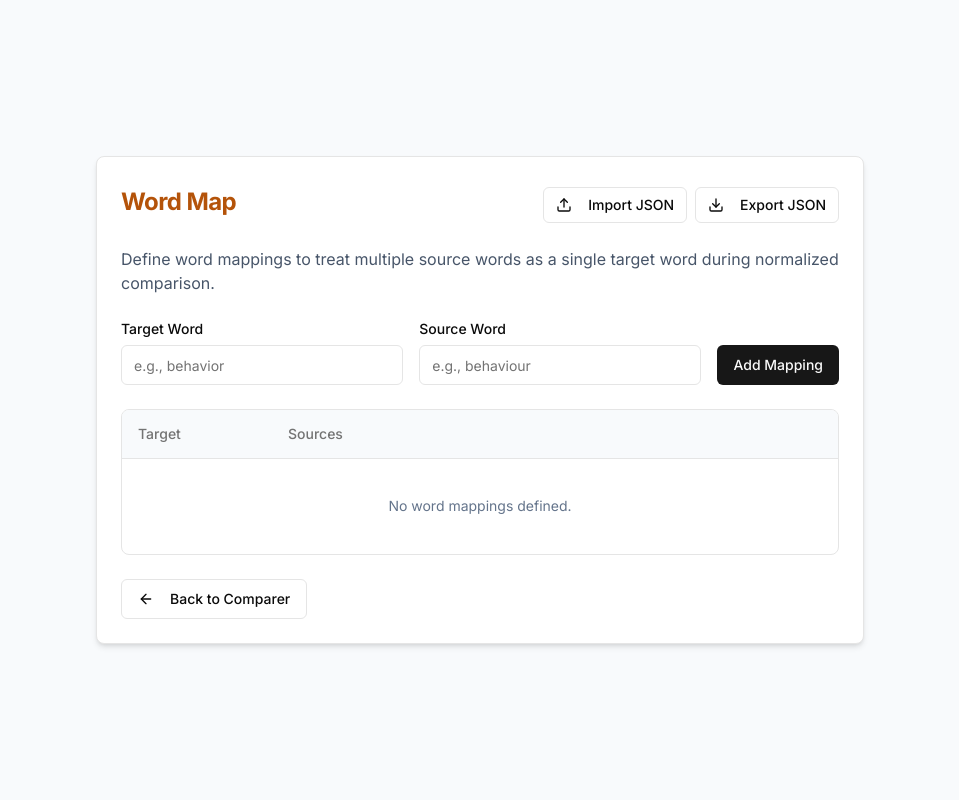
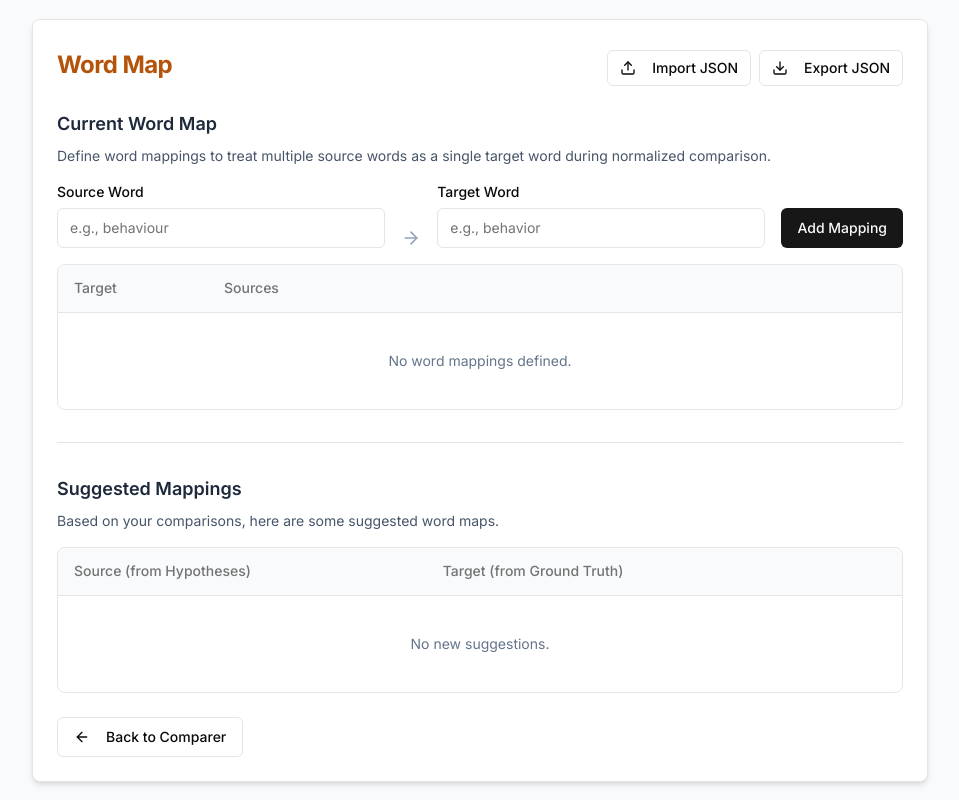
Before and after one commit to fathiyul/rabusore-diff, a Next.js app: page /wordmap in a window 1280 px wide. Shown: the whole page, without its empty margins (160-1119 px from the left). Built offline with nearby package versions, Linux system fonts and the light colour scheme; a web font is replaced by a local one.

Commit message:
feat: prioritize "Current Word Map" section on Word Map page
Move "Current Word Map" to top for better management access.

#VERCEL_SKIP

Co-authored-by: Fathiyul Fahmi <42385871+fathiyul@users.noreply.github.com>

```diff
--- a/app/page.tsx
+++ b/app/page.tsx
@@ -1,6 +1,6 @@
 "use client"
 
-import { useMemo, useState } from "react"
+import { useMemo, useState, useEffect } from "react"
 import { Card, CardHeader, CardContent, CardFooter } from "@/components/ui/card"
 import { Textarea } from "@/components/ui/textarea"
 import { Button } from "@/components/ui/button"
@@ -11,8 +11,10 @@ import {
   computeDiffHtml,
   calculateWer,
   calculateDer,
+  extractSubstitutions,
   type WerMetrics,
   type DerMetrics,
+  type Substitution,
   stripSpeakerTags,
 } from "@/lib/diff"
 import { cn } from "@/lib/utils"
@@ -23,6 +25,7 @@ import { Separator } from "@/components/ui/separator"
 import { Tooltip, TooltipContent, TooltipProvider, TooltipTrigger } from "@/components/ui/tooltip"
 import { useWordMap, type WordMap } from "@/hooks/use-word-map"
 import { usePanelState } from "@/hooks/use-panel-state"
+import { useSuggestedMaps } from "@/hooks/use-suggested-maps"
 
 const normalizeText = (text: string, applyWordMap: any, wordMap: WordMap) => {
   const mappedText = applyWordMap(text, wordMap)
@@ -58,12 +61,25 @@ export default function TranscriptionComparer() {
   const [diffMode, setDiffMode] = useState<"word" | "char">("word")
   const [isNormalized, setIsNormalized] = useState(false)
   const { wordMap, applyWordMap } = useWordMap()
+  const { setAllSuggestions } = useSuggestedMaps()
 
   const groundTruthText = panels[0].text
   const visiblePanels = panels.filter((p) => p.isVisible)
   const hiddenPanel = panels.find((p) => !p.isVisible)
   const hiddenPanelIndex = panels.findIndex((p) => !p.isVisible)
   const canHidePanel = visiblePanels.length > 2
+
+  useEffect(() => {
+    const allSubs: Substitution[] = []
+    const gtText = panels[0].text
+    panels.slice(1).forEach((panel) => {
+      if (panel.isVisible) {
+        const subs = extractSubstitutions(gtText, panel.text)
+        allSubs.push(...subs)
+      }
+    })
+    setAllSuggestions(allSubs)
+  }, [panels, setAllSuggestions])
 
   const gridColsClass =
     {
--- a/app/wordmap/page.tsx
+++ b/app/wordmap/page.tsx
@@ -1,17 +1,19 @@
 "use client"
 
 import type React from "react"
-import { useState, useRef } from "react"
+import { useState, useRef, useMemo } from "react"
 import Link from "next/link"
 import { Card, CardHeader, CardTitle, CardContent, CardFooter } from "@/components/ui/card"
 import { Button } from "@/components/ui/button"
 import { Input } from "@/components/ui/input"
 import { Table, TableHeader, TableRow, TableHead, TableBody, TableCell } from "@/components/ui/table"
-import { ArrowLeft, Trash2, X, PlusCircle, Upload, Download } from "lucide-react"
+import { ArrowLeft, Trash2, X, PlusCircle, Upload, Download, ArrowRight } from "lucide-react"
 import { useWordMap } from "@/hooks/use-word-map"
+import { useSuggestedMaps, type Suggestion } from "@/hooks/use-suggested-maps"
 import { Badge } from "@/components/ui/badge"
 import { Popover, PopoverContent, PopoverTrigger } from "@/components/ui/popover"
 import { Label } from "@/components/ui/label"
+import { Separator } from "@/components/ui/separator"
 
 function AddSourcePopover({ target, onAdd }: { target: string; onAdd: (source: string, target: string) => void }) {
   const [source, setSource] = useState("")
@@ -52,6 +54,7 @@ function AddSourcePopover({ target, onAdd }: { target: string; onAdd: (source: s
 
 export default function WordMapPage() {
   const { wordMap, addMapping, removeSource, removeTarget, replaceWordMap } = useWordMap()
+  const { suggestions, removeSuggestion } = useSuggestedMaps()
   const [source, setSource] = useState("")
   const [target, setTarget] = useState("")
   const fileInputRef = useRef<HTMLInputElement>(null)
@@ -63,6 +66,22 @@ export default function WordMapPage() {
     setTarget("")
   }
 
+  const handleAddSuggestion = (suggestion: Suggestion) => {
+    addMapping(suggestion.source, suggestion.target)
+    removeSuggestion(suggestion)
+  }
+
+  const filteredSuggestions = useMemo(() => {
+    return suggestions.filter((s) => {
+      const targetKey = s.target.toLowerCase()
+      const sourceVal = s.source.toLowerCase()
+      if (wordMap[targetKey] && wordMap[targetKey].includes(sourceVal)) {
+        return false
+      }
+      return true
+    })
+  }, [suggestions, wordMap])
+
   const handleExport = () => {
     const jsonString = JSON.stringify(wordMap, null, 2)
     const blob = new Blob([jsonString], { type: "application/json" })
@@ -73,7 +92,6 @@ export default function WordMapPage() {
     document.body.appendChild(a)
     a.click()
     document.body.removeChild(a)
-    // Add a delay before revoking the URL to prevent race conditions
     setTimeout(() => URL.revokeObjectURL(url), 100)
   }
 
@@ -99,13 +117,12 @@ export default function WordMapPage() {
       }
     }
     reader.readAsText(file)
-    // Reset file input
     event.target.value = ""
   }
 
   return (
     <div className="flex min-h-screen w-full items-center justify-center bg-slate-50 p-4">
-      <Card className="w-full max-w-3xl shadow-md">
+      <Card className="w-full max-w-4xl shadow-md">
         <CardHeader className="flex flex-row items-center justify-between">
           <CardTitle className="text-2xl font-bold text-amber-700">Word Map</CardTitle>
           <div className="flex items-center gap-2">
@@ -120,11 +137,28 @@ export default function WordMapPage() {
             </Button>
           </div>
         </CardHeader>
-        <CardContent className="space-y-6">
-          <p className="text-slate-600">
+        <CardContent className="space-y-8">
+          <div>
+            <h3 className="text-lg font-semibold text-slate-800 mb-2">Current Word Map</h3>
+            <p className="text-sm text-slate-600 mb-4">
               Define word mappings to treat multiple source words as a single target word during normalized comparison.
             </p>
-          <form onSubmit={handleAddMapping} className="flex items-end gap-4">
+            <form onSubmit={handleAddMapping} className="flex items-end gap-4 mb-4">
+              <div className="grid gap-1.5 flex-1">
+                <Label htmlFor="source" className="text-sm font-medium">
+                  Source Word
+                </Label>
+                <Input
+                  id="source"
+                  placeholder="e.g., behaviour"
+                  value={source}
+                  onChange={(e) => setSource(e.target.value)}
+                  required
+                />
+              </div>
+              <div className="flex items-center pt-5">
+                <ArrowRight className="h-5 w-5 text-slate-400" />
+              </div>
               <div className="grid gap-1.5 flex-1">
                 <Label htmlFor="target" className="text-sm font-medium">
                   Target Word
@@ -134,18 +168,6 @@ export default function WordMapPage() {
                   placeholder="e.g., behavior"
                   value={target}
                   onChange={(e) => setTarget(e.target.value)}
-                required
-              />
-            </div>
-            <div className="grid gap-1.5 flex-1">
-              <Label htmlFor="source" className="text-sm font-medium">
-                Source Word
-              </Label>
-              <Input
-                id="source"
-                placeholder="e.g., behaviour"
-                value={source}
-                onChange={(e) => setSource(e.target.value)}
                   required
                 />
               </div>
@@ -198,6 +220,50 @@ export default function WordMapPage() {
                 </TableBody>
               </Table>
             </div>
+          </div>
+
+          <Separator />
+
+          <div>
+            <h3 className="text-lg font-semibold text-slate-800 mb-2">Suggested Mappings</h3>
+            <p className="text-sm text-slate-600 mb-4">Based on your comparisons, here are some suggested word maps.</p>
+            <div className="border rounded-lg max-h-[30vh] overflow-y-auto">
+              <Table>
+                <TableHeader className="sticky top-0 bg-slate-50">
+                  <TableRow>
+                    <TableHead>Source (from Hypotheses)</TableHead>
+                    <TableHead>Target (from Ground Truth)</TableHead>
+                    <TableHead className="w-[100px] text-right"></TableHead>
+                  </TableRow>
+                </TableHeader>
+                <TableBody>
+                  {filteredSuggestions.length > 0 ? (
+                    filteredSuggestions.map((s, i) => (
+                      <TableRow key={`${s.source}-${s.target}-${i}`}>
+                        <TableCell>
+                          <Badge variant="secondary">{s.source}</Badge>
+                        </TableCell>
+                        <TableCell>
+                          <Badge>{s.target}</Badge>
+                        </TableCell>
+                        <TableCell className="text-right">
+                          <Button size="sm" onClick={() => handleAddSuggestion(s)}>
+                            Add
+                          </Button>
+                        </TableCell>
+                      </TableRow>
+                    ))
+                  ) : (
+                    <TableRow>
+                      <TableCell colSpan={3} className="text-center text-slate-500 h-24">
+                        No new suggestions.
+                      </TableCell>
+                    </TableRow>
+                  )}
+                </TableBody>
+              </Table>
+            </div>
+          </div>
         </CardContent>
         <CardFooter>
           <Button asChild variant="outline">
--- /dev/null
+++ b/hooks/use-suggested-maps.ts
@@ -0,0 +1,60 @@
+"use client"
+
+import { useState, useEffect, useCallback } from "react"
+
+const STORAGE_KEY = "rabusore-suggested-maps"
+
+export interface Suggestion {
+  source: string
+  target: string
+}
+
+export function useSuggestedMaps() {
+  const [suggestions, setSuggestions] = useState<Suggestion[]>([])
+
+  useEffect(() => {
+    try {
+      const item = window.localStorage.getItem(STORAGE_KEY)
+      if (item) {
+        setSuggestions(JSON.parse(item))
+      }
+    } catch (error) {
+      console.error("Failed to read suggestions from localStorage", error)
+    }
+  }, [])
+
+  const updateSuggestionsInStorage = (newSuggestions: Suggestion[]) => {
+    try {
+      window.localStorage.setItem(STORAGE_KEY, JSON.stringify(newSuggestions))
+      setSuggestions(newSuggestions)
+    } catch (error) {
+      console.error("Failed to save suggestions to localStorage", error)
+    }
+  }
+
+  const setAllSuggestions = useCallback((allNewSuggestions: Suggestion[]) => {
+    const uniqueMap = new Map<string, Suggestion>()
+    allNewSuggestions.forEach((s) => {
+      const key = `${s.source.toLowerCase()}|${s.target.toLowerCase()}`
+      if (!uniqueMap.has(key)) {
+        uniqueMap.set(key, s)
+      }
+    })
+    const uniqueSuggestions = Array.from(uniqueMap.values())
+    updateSuggestionsInStorage(uniqueSuggestions)
+  }, [])
+
+  const removeSuggestion = useCallback(
+    (suggestionToRemove: Suggestion) => {
+      const newSuggestions = suggestions.filter(
+        (s) =>
+          s.source.toLowerCase() !== suggestionToRemove.source.toLowerCase() ||
+          s.target.toLowerCase() !== suggestionToRemove.target.toLowerCase(),
+      )
+      updateSuggestionsInStorage(newSuggestions)
+    },
+    [suggestions],
+  )
+
+  return { suggestions, setAllSuggestions, removeSuggestion }
+}
```
Also changed, not shown: lib/diff.ts (+36 -0 lines). Lines whose indentation alone changed are shown as unchanged.
